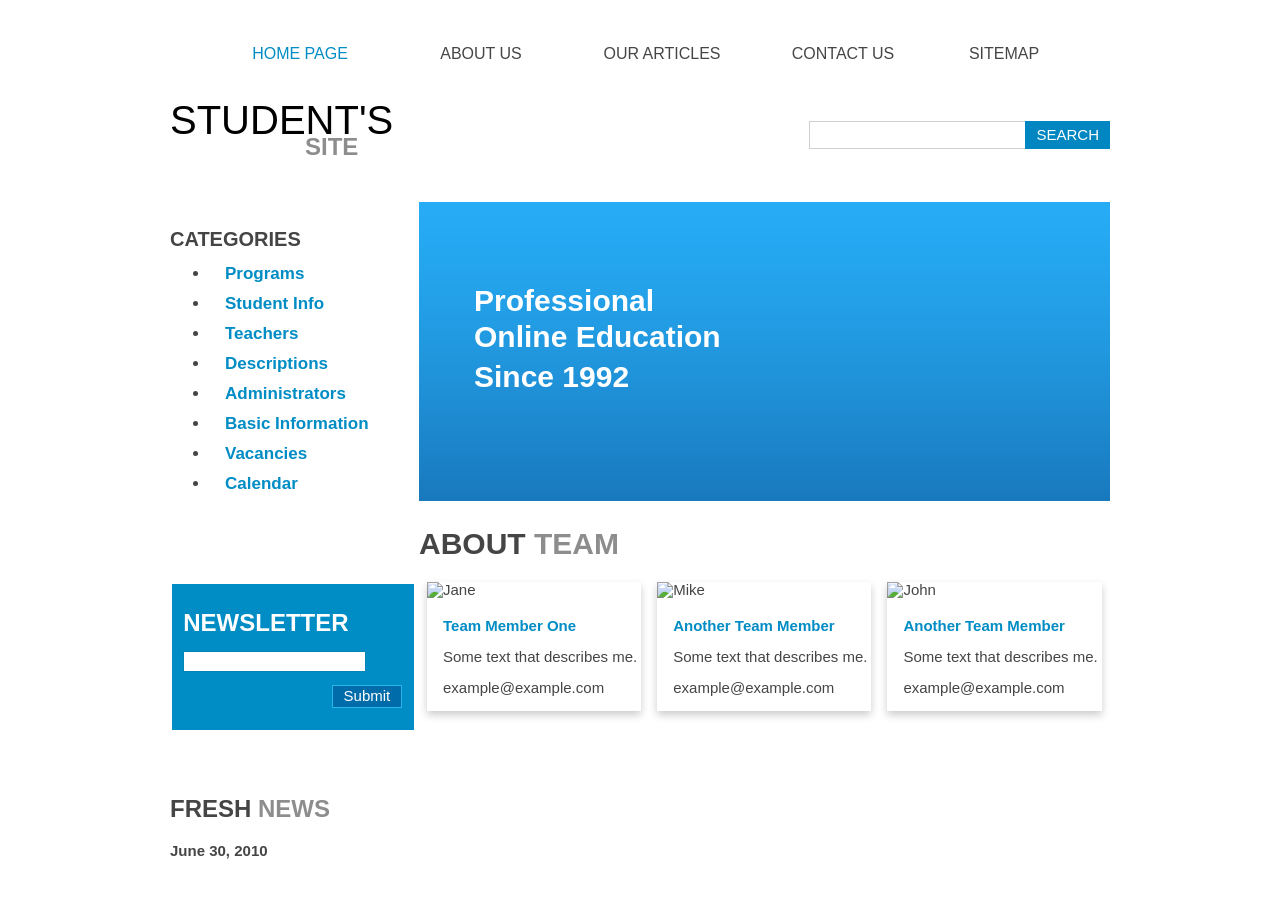
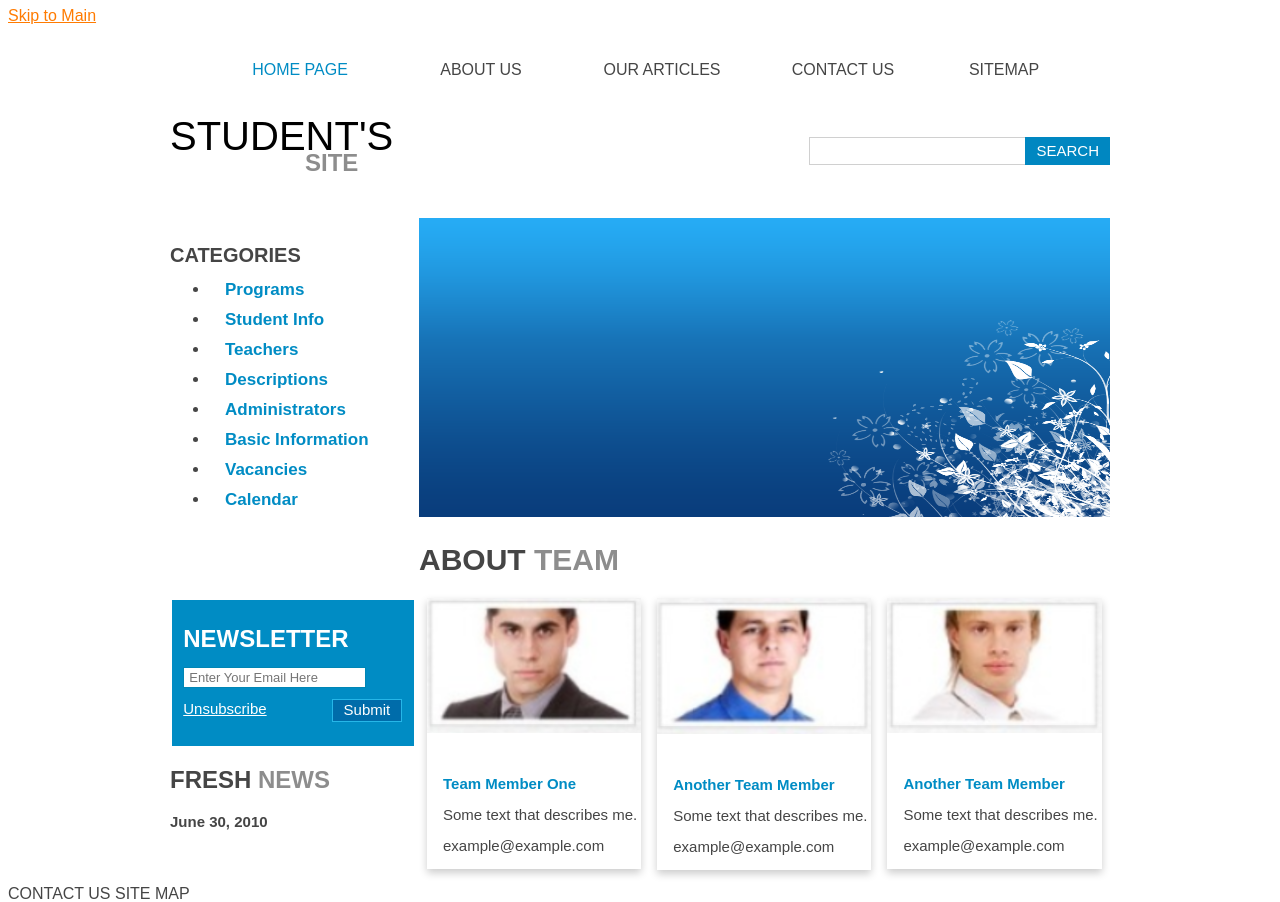
Before and after one commit to tareshholkar/Student-s-Site, a plain HTML site: page index.html in a window 1280 px wide. Before the commit the page ends 859 px from the top, so only its background shows below. Drawn offline with Linux system fonts and the light colour scheme.

Commit message:
right away from pune

```diff
--- a/index.html
+++ b/index.html
@@ -6,24 +6,22 @@
 <link rel="stylesheet" href="style.css" type="text/css" media="all">
 
 <body>
-
+  <a href="#main" class="skip">Skip to Main</a>
   <header>
     <div class="container">
       <span>Student's <h2>site</h2></span>
-      <!-- <h4>Move forward <span>with your education</span></h4> -->
-      <!-- <h2 class="header1">move forward</h2><span>
-        <h2 class="header2">with your education</h2> -->
+
       </span>
       <nav>
         <ul>
-          <li class="current"><a href="index.html">Home Page</a></li>
-          <li><a href="#">About Us</a></li>
-          <li><a href="#">Our Articles</a></li>
-          <li><a href="#">Contact Us</a></li>
-          <li class="last"><a href="#" class="m5">Sitemap</a></li>
+          <li aria-selected="true" class="current"><a data-toggle="tab" href="index.html">Home Page</a></li>
+          <li aria-selected="false"><a data-toggle="tab" href="#">About Us</a></li>
+          <li aria-selected="false"><a data-toggle="tab" href="#">Our Articles</a></li>
+          <li aria-selected="false"><a data-toggle="tab" href="#">Contact Us</a></li>
+          <li aria-selected="false" class="last"><a data-toggle="tab" href="#" class="m5">Sitemap</a></li>
         </ul>
       </nav>
-      <form action="#" id="search-form">
+      <form role="search" action="#" id="search-form">
         <fieldset>
           <div class="search_bar">
             <input type="text">
@@ -33,6 +31,7 @@
     </div>
   </header>
   <div class="container">
+    <main id="main">
         <aside>
             <h3>Categories</h3>
             <ul class="categories">
@@ -49,7 +48,9 @@
               <fieldset>
 
                   <h2>Newsletter</h2>
-            <input type="email" aria-placeholder="Enter Your Email Here">
+
+                  <input id="email" type="email" placeholder="Enter Your Email Here">
+                  <a class="News-a" href="#">Unsubscribe</a>
                   <div class="clear"><a href="#" class="submit_btn">Submit</a></div>
 
               </fieldset>
@@ -59,14 +60,14 @@
           </aside>
           <section id="content">
             <div class="banner">
-        <h2>Professional <span>Online Education <span>Since 1992</span></span></h2>
+
             </div>
 
             <h2>About <span>Team</span></h2>
             <div class="row">
               <div class="column">
                 <div class="card">
-            <img src="images/img1.jpg" alt="Jane" style="width:100%">
+                  <img src="images/one.PNG" alt="Jane" style="width:100%">
                   <div class="container">
                    <h4>Team Member One</h4>
                     <p>Some text that describes me.</p>
@@ -77,7 +78,7 @@
 
               <div class="column">
                 <div class="card">
-            <img src="images/img1.jpg" alt="Mike" style="width:100%">
+                  <img src="images/two.PNG" alt="Mike" style="width:100%">
                   <div class="container">
                       <h4>Another Team Member</h4>
                     <p>Some text that describes me.</p>
@@ -87,7 +88,7 @@
               </div>
               <div class="column">
                 <div class="card">
-            <img src="images/img1.jpg" alt="John" style="width:100%">
+                  <img src="images/three.PNG" alt="John" style="width:100%">
                   <div class="container">
                       <h4>Another Team Member</h4>
                     <p>Some text that describes me.</p>
@@ -97,7 +98,16 @@
               </div>
             </div>
           </section>
+    </main>
+
   </div>
 
 </body>
 </html>
+
+
+
+<li aria-selected="false"><a data-toggle="tab" href="#contactus" title="Contact Us">CONTACT US</a></li>
+<li aria-selected="false"><a data-toggle="tab" href="#sitemap" title="Site Map">SITE MAP</a></li>
+</ul>
+</div>
--- a/style.css
+++ b/style.css
@@ -111,6 +111,7 @@ p {
 	width:691px;
 	height:299px;
 	background:url(images/banner.png) no-repeat left top;
+	background-size: 693px 300px;
 }
 .banner h2 {
 	color:#fff;
@@ -192,6 +193,7 @@ h4 {
 	font-size:1em;
 	color:#008cc4;
 	margin-bottom:5px;
+	margin-top: 40px;
 }
 h4 a {
 	color:#008cc4;
@@ -275,9 +277,7 @@ header nav ul li a.m5 {
 #search-form a:hover {
 	background-color:#47b6e5;
 }
-.newsletter {
-	padding-bottom:45px;
-}
+
 .newsletter fieldset {
 	background-color: #008cc4;
 	width:219px;
@@ -309,6 +309,7 @@ header nav ul li a.m5 {
 	text-decoration:none;
 	background-color:#006caa;
 	padding:2px 11px 3px 11px;
+	margin-top: -18px;
 }
 .newsletter a.submit_btn:hover {
 	border-color:#fff;
@@ -349,3 +350,14 @@ a {
   #content h2{
 	  font-size:30px;
   }
+
+
+
+.News-a{
+	display: inline-block;
+	color: white;
+}
+
+.main{
+
+}
```
Lines whose indentation alone changed are shown as unchanged.
